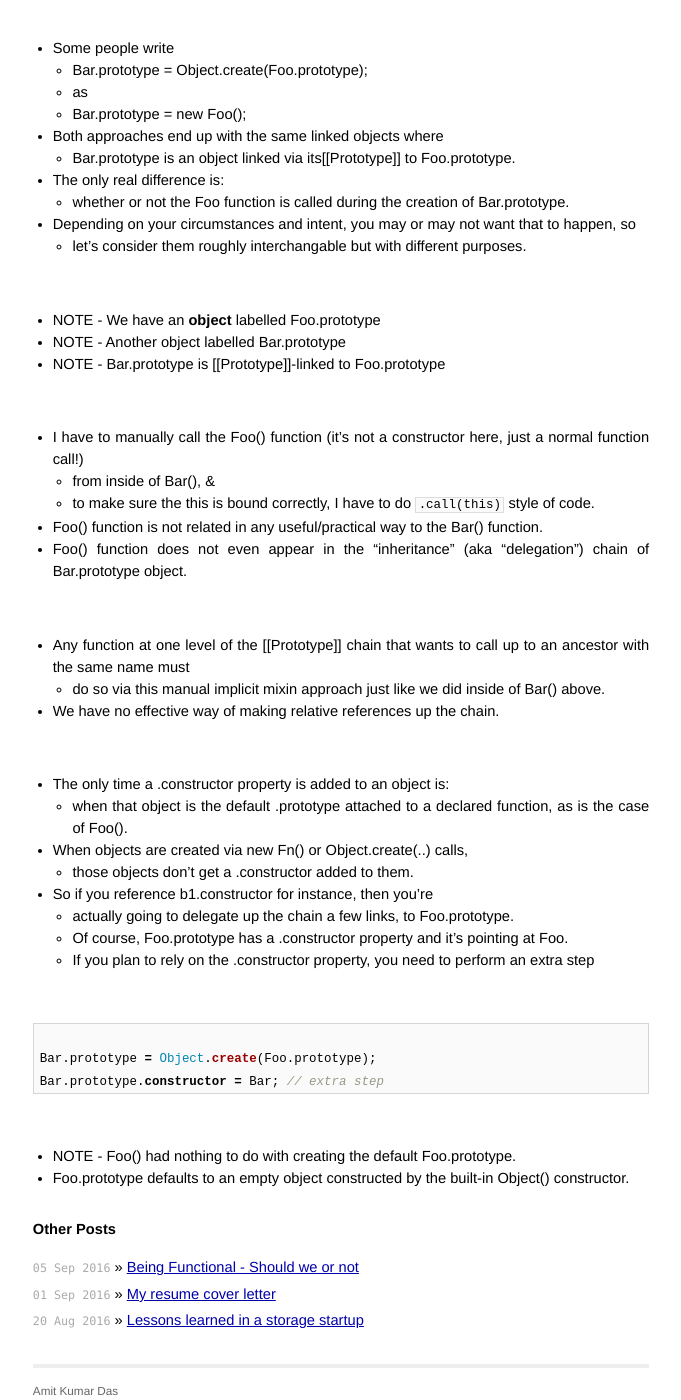
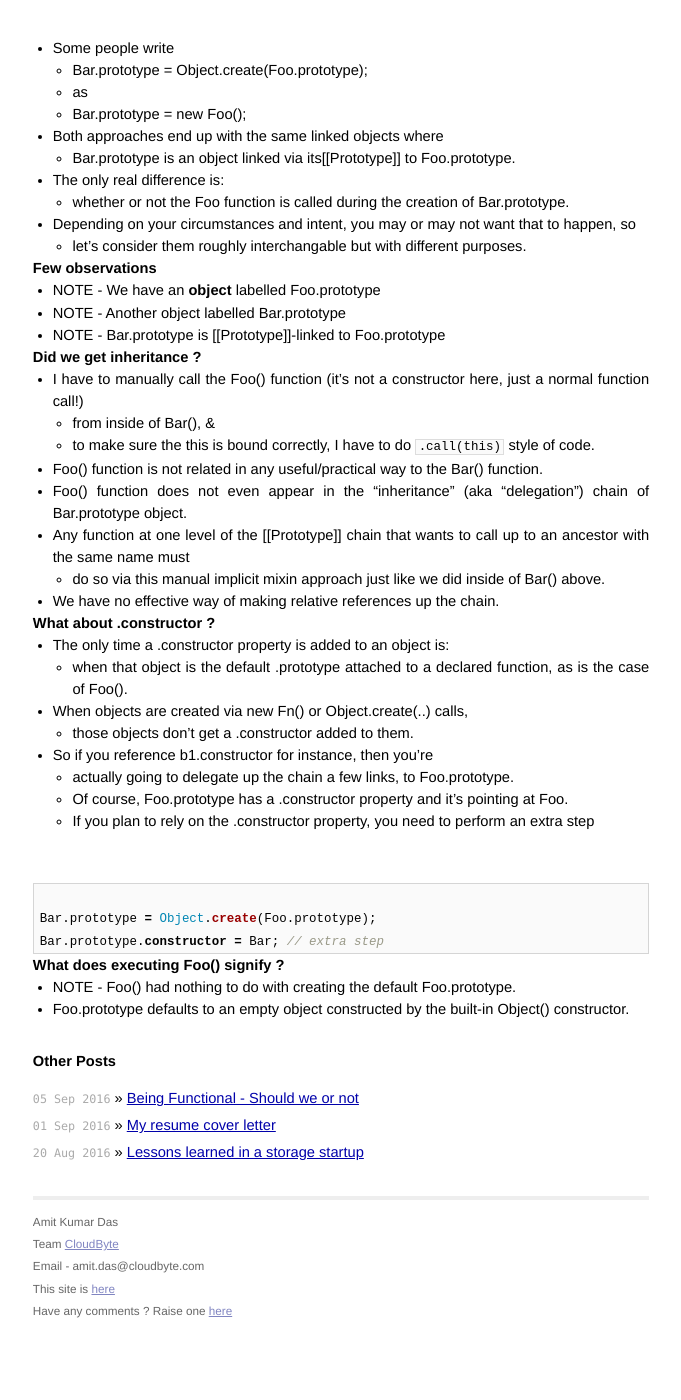
Before and after one commit to AmitKumarDas/amitkumardas.github.io, a Jekyll site: the page built from _posts/2016-09-04-learn-js-a-curated-list.md, in a window 1280 px wide and 1400 px high, scrolled down 1503 px. Shown: the whole window, without its empty margins (299-980 px from the left). Built offline with Jekyll 4.4.1, drawn with Linux system fonts in a browser that asks for light colours; after the commit the page ends 2836 px from its top, so only the background shows below that.

Commit message:
Update 2016-09-04-learn-js-a-curated-list.md

````diff
--- a/_posts/2016-09-04-learn-js-a-curated-list.md
+++ b/_posts/2016-09-04-learn-js-a-curated-list.md
@@ -91,27 +91,24 @@ Bar.prototype = Object.create(Foo.prototype);
 - Depending on your circumstances and intent, you may or may not want that to happen, so
   - let's consider them roughly interchangable but with different purposes.
 
-<br />
+#### Few observations
 
 - NOTE - We have an **object** labelled Foo.prototype
 - NOTE - Another object labelled Bar.prototype
 - NOTE - Bar.prototype is [[Prototype]]-linked to Foo.prototype
 
-<br />
+#### Did we get inheritance ?
 
 - I have to manually call the Foo() function (it's not a constructor here, just a normal function call!)
   - from inside of Bar(), &
   - to make sure the this is bound correctly, I have to do ```.call(this)``` style of code.
 - Foo() function is not related in any useful/practical way to the Bar() function.
 - Foo() function does not even appear in the "inheritance" (aka "delegation") chain of Bar.prototype object.
-
-<br />
-
 - Any function at one level of the [[Prototype]] chain that wants to call up to an ancestor with the same name must
   - do so via this manual implicit mixin approach just like we did inside of Bar() above.
 - We have no effective way of making relative references up the chain.
 
-<br />
+#### What about .constructor ?
 
 - The only time a .constructor property is added to an object is:
   - when that object is the default .prototype attached to a declared function, as is the case of Foo().
@@ -130,7 +127,7 @@ Bar.prototype = Object.create(Foo.prototype);
 Bar.prototype.constructor = Bar; // extra step
 ```
 
-<br />
+#### What does executing Foo() signify ?
 
 - NOTE - Foo() had nothing to do with creating the default Foo.prototype.
 - Foo.prototype defaults to an empty object constructed by the built-in Object() constructor.
````
